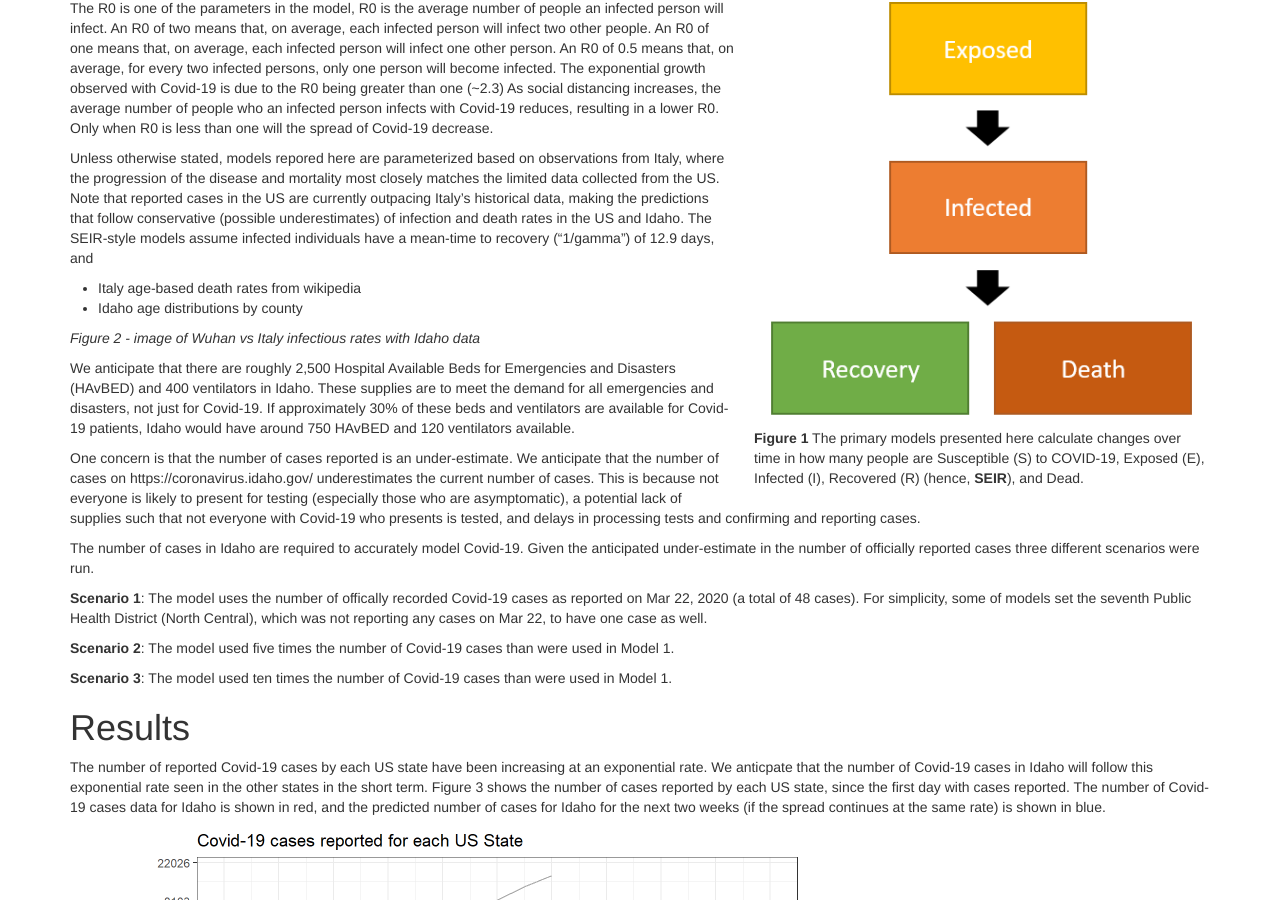
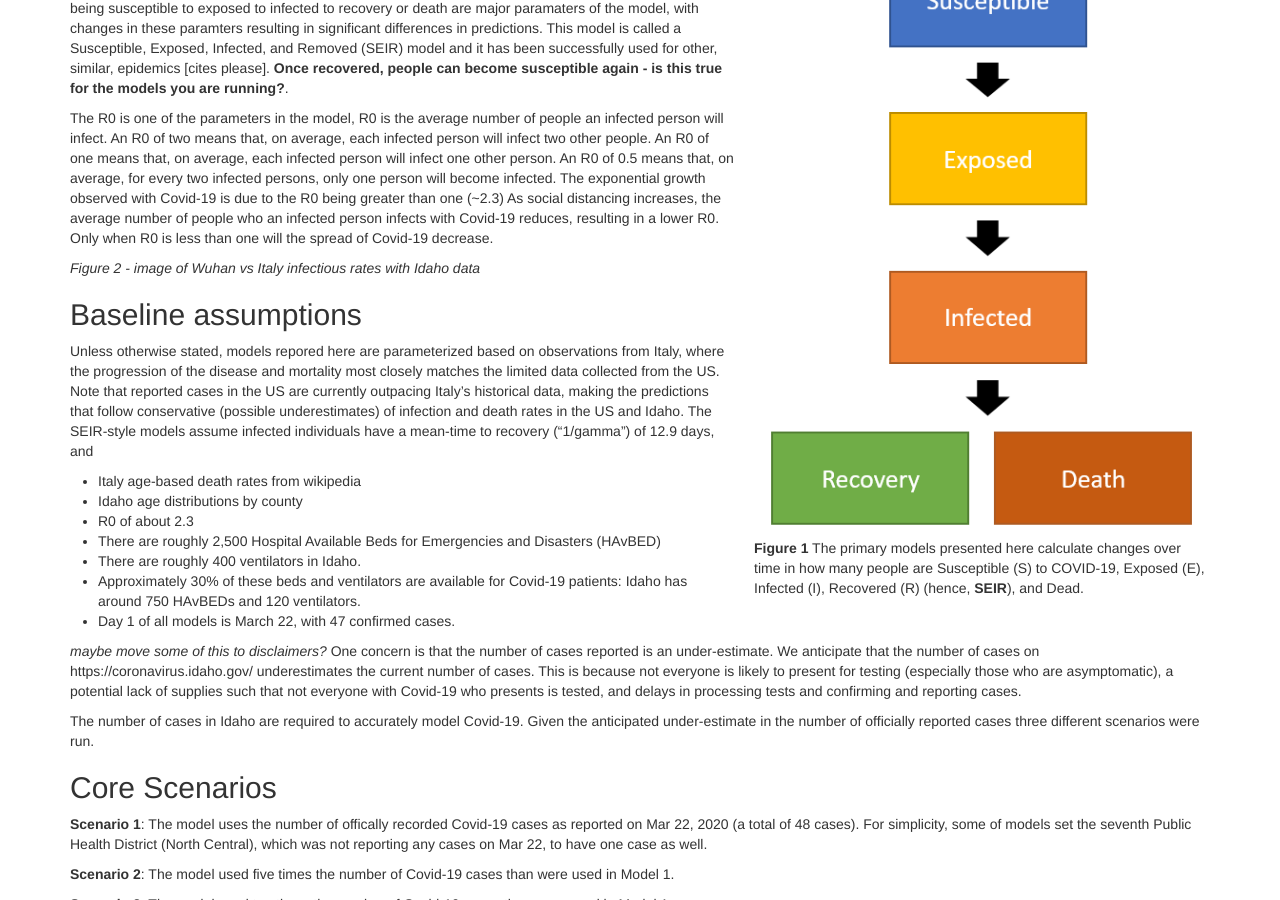
Before and after one commit to magbenji/summary, a Jekyll site: the page built from index.md, in a window 1280 px wide and 900 px high, scrolled down 1127 px. Built offline with Jekyll 4.4.1, drawn with Linux system fonts in a browser that asks for light colours; some of the changed text lies outside the part shown.

Commit message:
links and github

```diff
--- a/index.md
+++ b/index.md
@@ -21,6 +21,13 @@
 If testing cannot catch up and quarantining cannot be effectively deployed to prevent widespread infection, social distancing remains necessary to manage stress on Idaho's health care system and caregivers.
 With roughly 2,500 hospital beds and 400 ventilators in the state (750 and 120 of which are available, respectively), predicting the timing and scale of regional COVID-19 hospitalizations is the core focus of this work.
 Here [we][idaho] describe the ensemble of models tuned to Idaho's current demographics, their broad predictions, and limitations.
+
+Click [HERE](https://public.tableau.com/profile/jeff.lingwall7921#!/vizhome/Statewide_SEIR_Projections_ver1/Dashboard12?publish=yes) to interact with SEIR predictions of infections and deaths for high-risk and low-risk populations at the district level across Idaho.
+
+Click [HERE](https://benridenhour.shinyapps.io/COVID-19_ID/) to interact with SEIR-style predictions of city-specific hospitalizations.
+
+Code and datasets used in this work are available on [github](https://github.com/idaho-covid-response).
+Presently [Eric Jankowski](mailto:ericjankowski@boisestate.edu) manages access to the Idaho Covid Response github team, though we anticipate making these repositories publicly available shortly.
 
 # Introduction
 Covid-19 (Coronovirus) was declared a pandemic by the World Health Organization (WHO) on January 30, 2020. According to [John Hopkins University](https://coronavirus.jhu.edu/map.html) as of March 23, 168 countries/regions have reported at least one Covid-19 case; there have approximately 400,000 confirmed cases of Covid-19 and 16,000 deaths. On March 13, when Idaho reported its first case, a total of 2,179 cases in the US, and 145,193 cases globally had been reported.
@@ -58,18 +65,22 @@
 The exponential growth observed with Covid-19 is due to the R0 being greater than one (~2.3)
 As social distancing increases, the average number of people who an infected person infects with Covid-19 reduces, resulting in a lower R0. Only when R0 is less than one will the spread of Covid-19 decrease.
 
+*Figure 2 - image of Wuhan vs Italy infectious rates with Idaho data*
+## Baseline assumptions
+
 Unless otherwise stated, models repored here are parameterized based on observations from Italy, where the progression of the disease and mortality most closely matches the limited data collected from the US.
 Note that reported cases in the US are currently outpacing Italy's historical data, making the predictions that follow conservative (possible underestimates) of infection and death rates in the US and Idaho.
 The SEIR-style models assume infected individuals have a mean-time to recovery ("1/gamma") of 12.9 days, and
 * Italy age-based death rates from wikipedia
 * Idaho age distributions by county
+* R0 of about 2.3
+* There are roughly 2,500 Hospital Available Beds for Emergencies and Disasters (HAvBED)
+* There are roughly 400 ventilators in Idaho.
+* Approximately 30% of these beds and ventilators are available for Covid-19 patients: Idaho has around 750 HAvBEDs and 120 ventilators.
+* Day 1 of all models is March 22, with 47 confirmed cases.
 
-*Figure 2 - image of Wuhan vs Italy infectious rates with Idaho data*
 
-We anticipate that there are roughly 2,500 Hospital Available Beds for Emergencies and Disasters (HAvBED) and 400 ventilators in Idaho.
-These supplies are to meet the demand for all emergencies and disasters, not just for Covid-19.
-If approximately 30% of these beds and ventilators are available for Covid-19 patients, Idaho would have around 750 HAvBED and 120 ventilators available.
-
+*maybe move some of this to disclaimers?*
 One concern is that the number of cases reported is an under-estimate.
 We anticipate that the number of cases on https://coronavirus.idaho.gov/ underestimates the current number of cases.
 This is because not everyone is likely to present for testing (especially those who are asymptomatic), a potential lack of supplies such that not everyone with Covid-19 who presents is tested, and delays in processing tests and confirming and reporting cases.
@@ -77,6 +88,8 @@
 The number of cases in Idaho are required to accurately model Covid-19.
 Given the anticipated under-estimate in the number of officially reported cases three different scenarios were run.
 
+
+## Core Scenarios
 **Scenario 1**: The model uses the number of offically recorded Covid-19 cases as reported on Mar 22, 2020 (a total of 48 cases).
 For simplicity, some of models set the seventh Public Health District (North Central), which was not reporting any cases on Mar 22, to have one case as well.
 
```
